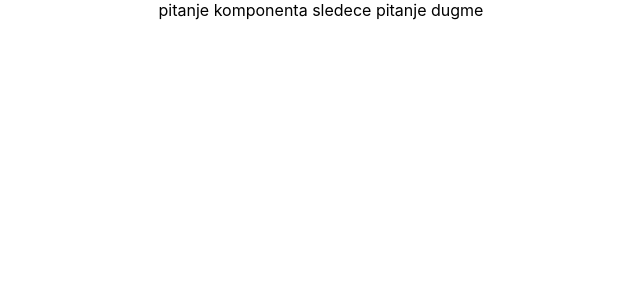
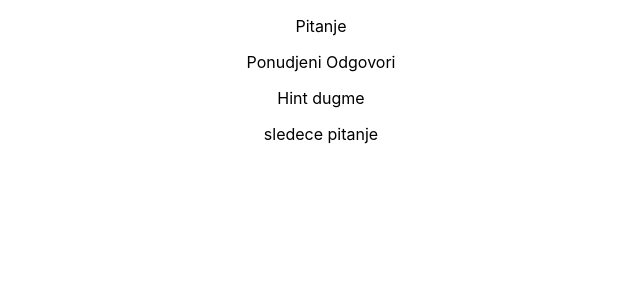
Before and after one commit to Jolene986/zavrsni-rad, a React (Create React App) app: page / in a window 1280 px wide. Shown: the top 300 px of the page, without its empty margins (319-959 px from the left). Built offline with nearby package versions, Linux system fonts and the light colour scheme.

Commit message:
povezana komponenta pitanje

```diff
--- /dev/null
+++ b/src/components/Pitanje/Pitanje.js
@@ -0,0 +1,13 @@
+import React from 'react'
+
+const pitanje =(props)=> {
+    return(
+    <div>
+        <p>Pitanje</p>
+        <p>Ponudjeni Odgovori</p>
+        <p>Hint dugme</p>
+
+    </div>
+    )
+}
+export default pitanje
--- a/src/containers/Quiz.js
+++ b/src/containers/Quiz.js
@@ -1,5 +1,6 @@
 import React, { Component } from 'react'
 import pitanja from '../assests/pitanjaData';
+import Pitanje from '../components/Pitanje/Pitanje';
 
 
 export default class Quiz extends Component {
@@ -13,9 +14,8 @@ export default class Quiz extends Component {
   render() {
     return (
       <div>
-
-        pitanje komponenta
-        sledece pitanje dugme
+      <Pitanje />
+        <p>sledece pitanje</p>
       </div>
     )
   }
```
Also changed, not shown: src/components/dugmad/nextDugme.js (added).
